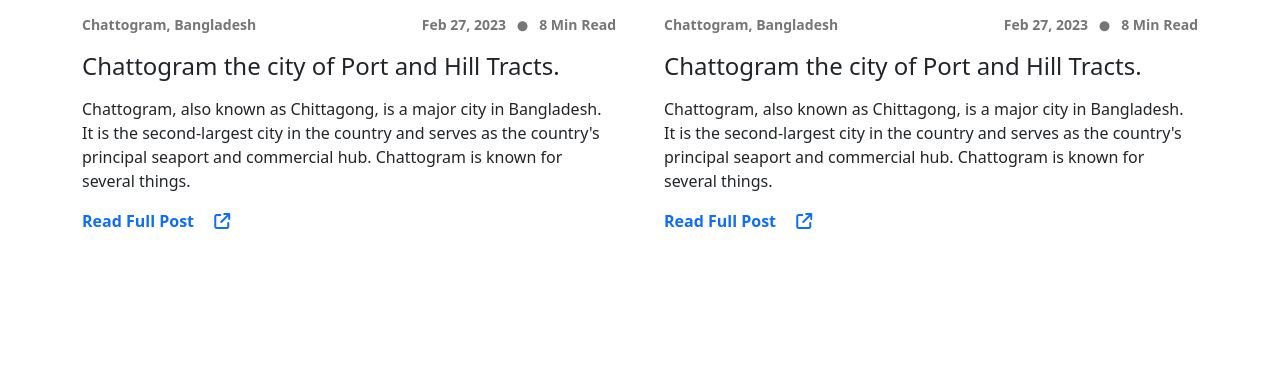
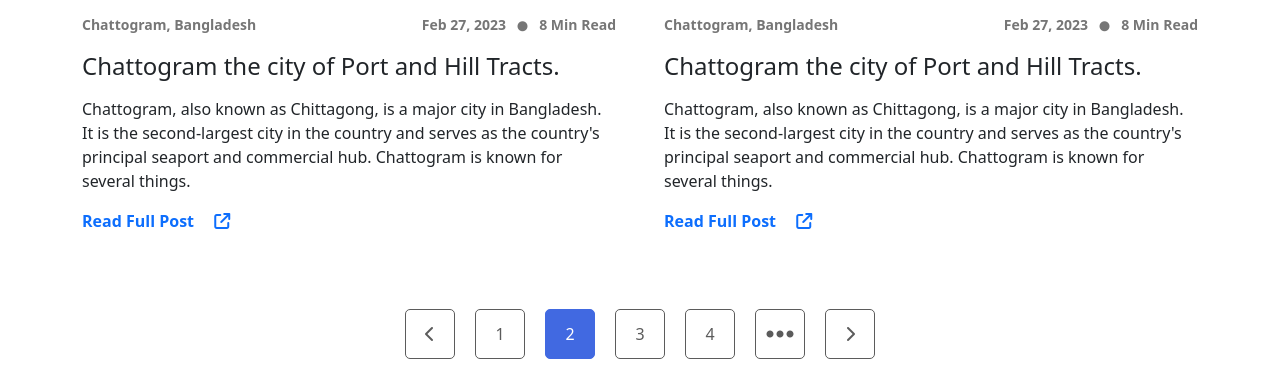
Before and after one commit to rejoan121615/travel-website-team_dot, a PHP site: page /landing-page-rejoan.php in a window 1280 px wide. Shown: the part 4050-4425 px from the top of the page. Before the commit the page ends 4279 px from the top, so only its background shows below. Run offline with PHP 8.4, Linux system fonts and the light colour scheme.

Commit message:
pagination section complete

```diff
--- a/css/style.css
+++ b/css/style.css
@@ -76,9 +76,7 @@ input:focus {
     background-color: transparent;
 }
 
-
 .verification-inputs {
-
 }
 
 .verification-inputs input {
@@ -129,8 +127,8 @@ input:focus {
 .slider-btn {
     width: 50px;
     height: 50px;
-    padding: 0px!important;
-    border-radius: 50%!important;
+    padding: 0px !important;
+    border-radius: 50% !important;
     display: flex;
     align-items: center;
     justify-content: center;
@@ -141,9 +139,7 @@ input:focus {
 
 .slider-btn.swiper-button-disabled {
     background-color: #cdcccc;
-
 }
-
 
 .card .time-date {
     font-size: 16px;
@@ -155,3 +151,28 @@ input:focus {
 .card .time-date .icon {
     font-size: 10px;
 }
+
+.pagination {
+}
+
+.pagination .page-link {
+    color: #5b5b5b !important;
+    border: 1px solid #5b5b5b!important;
+    width: 50px;
+    height: 50px;
+    padding: 0px;
+    margin-left: 10px;
+    margin-right: 10px;
+    display: flex;
+    align-items: center;
+    justify-content: center;
+    border-radius: 5px;
+}
+
+
+
+.pagination .page-link.active {
+    color: white !important;
+    border-color: #4169e1 !important;
+    background-color: #4169e1 !important;
+}
--- a/landing-page-rejoan.php
+++ b/landing-page-rejoan.php
@@ -381,6 +381,35 @@
           </div>
         </div>
       </div>
+      <div>
+        <!-- pagination  -->
+      <div class=" mt-45 ">
+        <ul class="pagination justify-content-center ">
+          <li class="">
+            <a class="page-link"><i class="fa-solid fa-chevron-left"></i></a>
+          </li>
+          <li class="">
+            <a class="page-link" href="#">1</a>
+          </li>
+          <li class="" >
+            <a class="page-link active" href="#">2</a>
+          </li>
+          <li class="">
+            <a class="page-link" href="#">3</a>
+          </li>
+          <li class="">
+            <a class="page-link" href="#">4</a>
+          </li>
+          <li class="">
+            <a class="page-link" href="#"><i class="fa-solid fa-ellipsis fa-2xl"></i></a>
+          </li>
+          <li class="">
+            <a class="page-link" href="#"><i class="fa-solid fa-chevron-right"></i></a>
+          </li>
+        </ul>
+    </div>
+      </div>
+    </div>
   </section>
 
   <script src="https://cdn.jsdelivr.net/npm/bootstrap@5.3.0-alpha3/dist/js/bootstrap.bundle.min.js"
```
